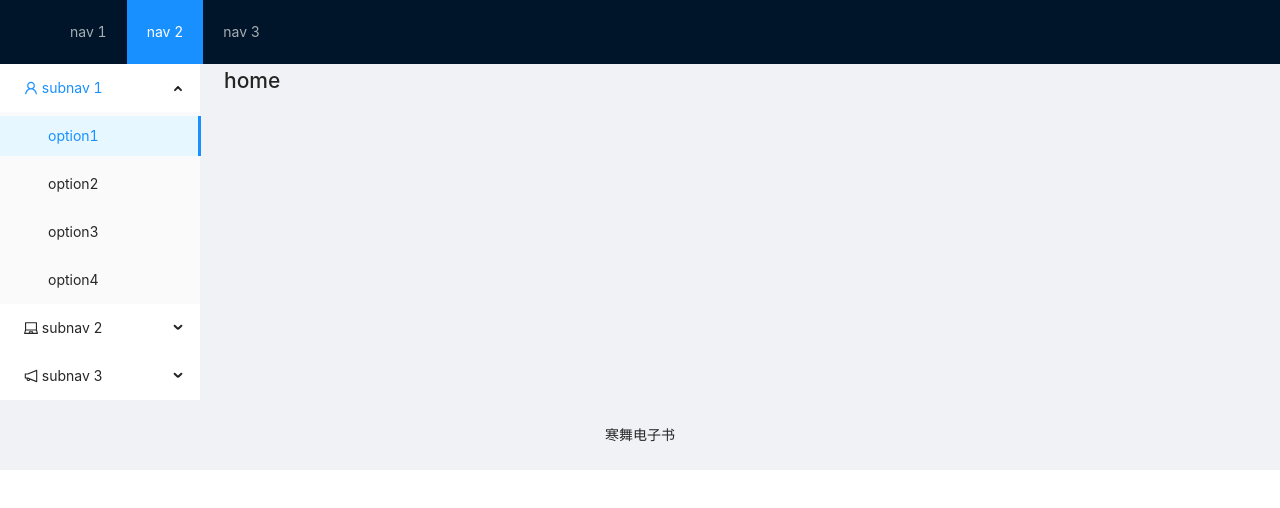
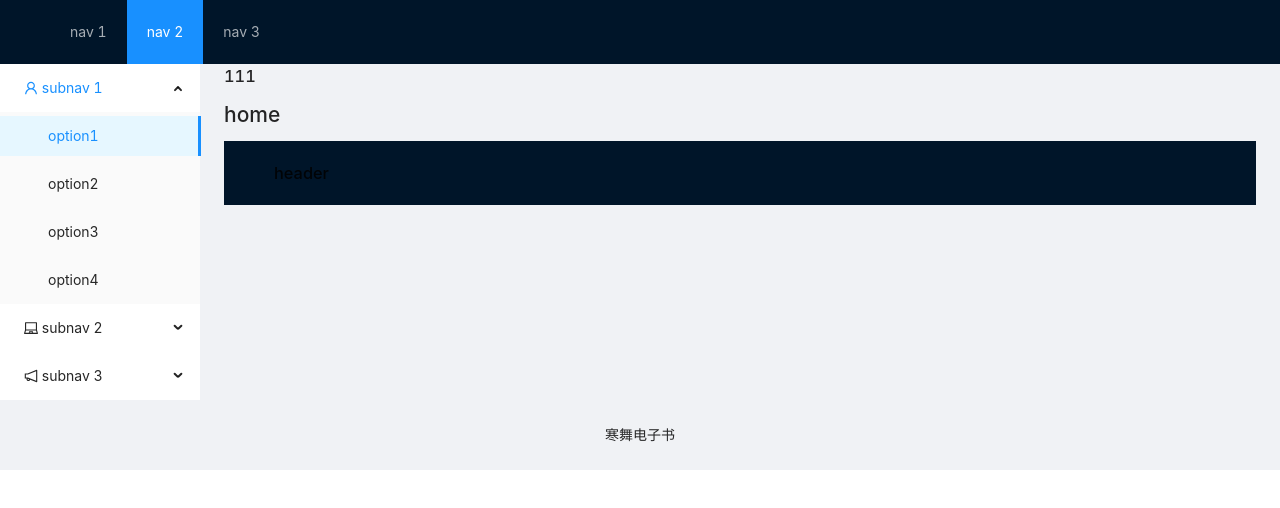
Before and after one commit to LingHanwu/hw-wiki, a Vue app in the folder web/: page / in a window 1280 px wide. Shown: the top 508 px of the page. Built offline with nearby package versions, Linux system fonts and the light colour scheme.

Commit message:
引入the-header组件

```diff
--- a/web/src/App.vue
+++ b/web/src/App.vue
@@ -51,7 +51,9 @@
         </a-menu>
       </a-layout-sider>
       <a-layout style="padding: 0 24px 24px">
+        <h3>111</h3>
         <router-view></router-view>
+        <theHeaderVue></theHeaderVue>
       </a-layout>
 
     </a-layout>
@@ -64,11 +66,13 @@
 <script lang="ts">
 import { UserOutlined, LaptopOutlined, NotificationOutlined } from '@ant-design/icons-vue';
 import { defineComponent, ref } from 'vue';
+import theHeaderVue from './components/the-header.vue';
 export default defineComponent({
   components: {
     UserOutlined,
     LaptopOutlined,
     NotificationOutlined,
+    theHeaderVue
   },
   setup() {
     return {
--- /dev/null
+++ b/web/src/components/the-header.vue
@@ -0,0 +1,31 @@
+<script lang="ts">
+import { defineComponent } from 'vue';
+
+export default defineComponent({
+  name: 'the-header',
+  props: {
+    msg: String,
+  },
+
+
+});
+
+
+
+</script>
+
+<template>
+  <a-layout-header class="header">
+    <div class="logo" />
+    <h3>header</h3>
+    <!-- <a-menu v-model:selectedKeys="selectedKeys1" theme="dark" mode="horizontal" :style="{ lineHeight: '64px' }">
+      <a-menu-item key="1">nav 1</a-menu-item>
+      <a-menu-item key="2">nav 2</a-menu-item>
+      <a-menu-item key="3">nav 3</a-menu-item>
+    </a-menu> -->
+  </a-layout-header>
+</template>
+
+<style lang="less" scoped>
+
+</style>
```
